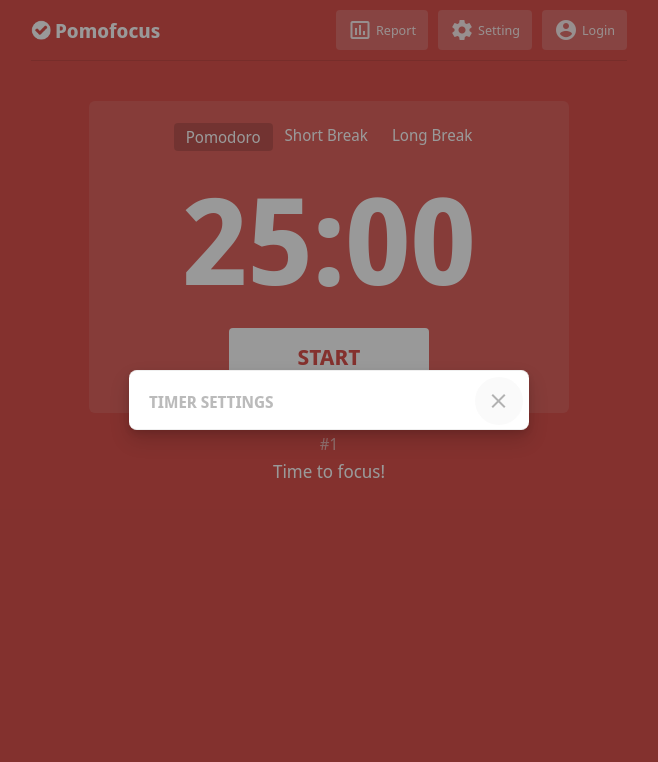
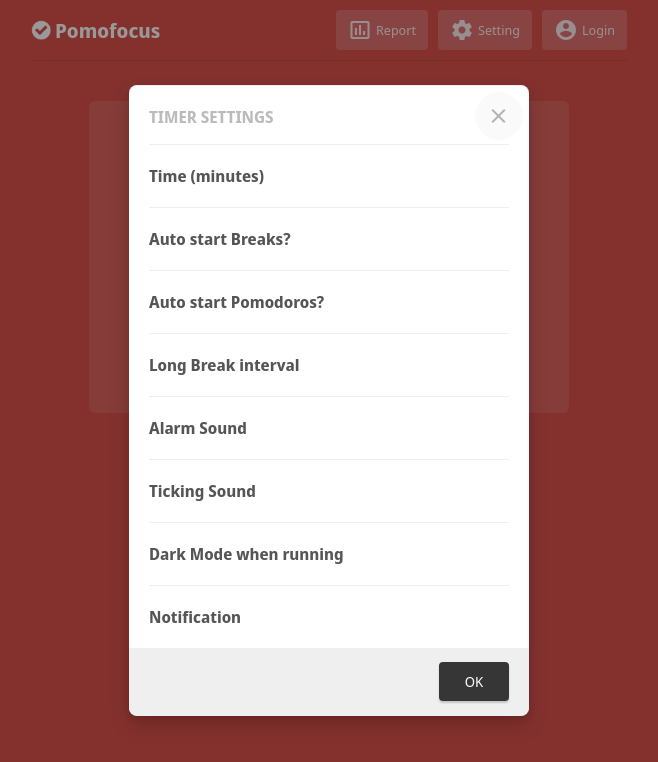
Before and after one commit to usmansbk/pomofocus, a React (Create React App) app: page /report in a window 1280 px wide. Shown: the top 762 px of the page, without its empty margins (311-969 px from the left). Built offline with nearby package versions, Linux system fonts and the light colour scheme.

Commit message:
Style modal

```diff
--- a/src/components/Modal.module.css
+++ b/src/components/Modal.module.css
@@ -4,7 +4,7 @@
   left: 0;
   bottom: 0;
   right: 0;
-  overflow: hidden;
+  height: 100vh;
   padding: 3rem 0;
   display: flex;
   justify-content: center;
@@ -27,6 +27,7 @@
 }
 
 .modal {
+  overflow: auto;
   color: rgb(34, 34, 34);
   border-radius: 0.5rem;
   background-color: white;
--- a/src/components/Settings.js
+++ b/src/components/Settings.js
@@ -1,13 +1,64 @@
+import clsx from "clsx";
+import { useHistory } from "react-router";
 import Modal from "./Modal";
 import classes from "./Settings.module.css";
 
+const Item = ({ children, col }) => (
+  <div className={clsx(classes.item, col && classes.column)}>{children}</div>
+);
+
+const Label = ({ children }) => (
+  <label className={classes.label}>{children}</label>
+);
+
+const Button = ({ children, onClick }) => (
+  <button className={classes.button} onClick={onClick}>
+    {children}
+  </button>
+);
+
 export default function Settings() {
+  const history = useHistory();
+  const back = (e) => {
+    e.stopPropagation();
+    history.goBack();
+  };
+
   return (
     <Modal>
       <div className={classes.container}>
         <div className={classes.content}>
           <h2 className={classes.title}>Timer Settings</h2>
+          <div>
+            <Item>
+              <Label>Time (minutes)</Label>
+            </Item>
+            <Item>
+              <Label>Auto start Breaks?</Label>
+            </Item>
+            <Item>
+              <Label>Auto start Pomodoros?</Label>
+            </Item>
+            <Item>
+              <Label>Long Break interval</Label>
+            </Item>
+            <Item>
+              <Label>Alarm Sound</Label>
+            </Item>
+            <Item>
+              <Label>Ticking Sound</Label>
+            </Item>
+            <Item>
+              <Label>Dark Mode when running</Label>
+            </Item>
+            <Item>
+              <Label>Notification</Label>
+            </Item>
+          </div>
         </div>
+        <footer className={classes.footer}>
+          <Button onClick={back}>OK</Button>
+        </footer>
       </div>
     </Modal>
   );
--- a/src/components/Settings.module.css
+++ b/src/components/Settings.module.css
@@ -13,3 +13,53 @@
   color: rgb(187, 187, 187);
   margin-bottom: 1rem;
 }
+
+.item {
+  border-top: 0.0625rem solid rgba(182, 165, 166, 0.2);
+  padding: 1.25rem 0;
+  min-height: 1.875rem;
+  display: flex;
+  justify-content: space-between;
+}
+
+.column {
+  flex-direction: column;
+}
+
+.label {
+  color: rgb(85, 85, 85);
+  font-weight: 600;
+}
+
+.footer {
+  padding: 0.875rem 1.25rem;
+  display: flex;
+  justify-content: flex-end;
+  border-bottom-left-radius: 0.5rem;
+  border-bottom-right-radius: 0.5rem;
+  background-color: rgb(239, 239, 239);
+}
+
+.button {
+  --btn-color: rgb(34, 34, 34);
+}
+
+.button {
+  box-shadow: rgba(0, 0, 0, 0.2) 0 0.125rem 0.125rem;
+  color: white;
+  opacity: 0.9;
+  font-size: 0.875rem;
+  padding: 0.5rem 0.75rem;
+  min-width: 4.375rem;
+  background-color: var(--btn-color);
+  border: 0.125rem solid var(--btn-color);
+}
+
+.button:hover {
+  opacity: 1;
+}
+
+.button:active {
+  transform: translateY(0.125rem);
+  box-shadow: none;
+}
```
